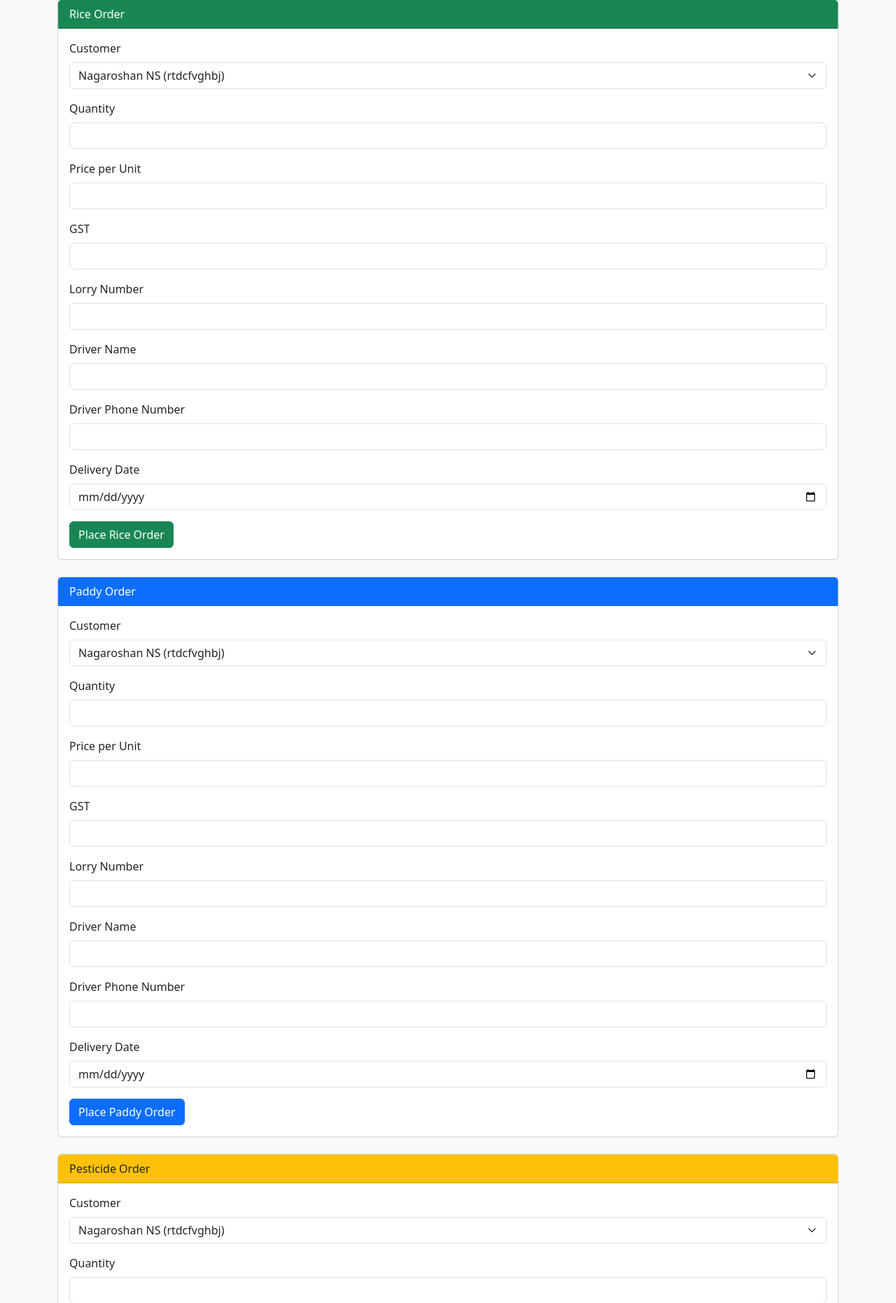
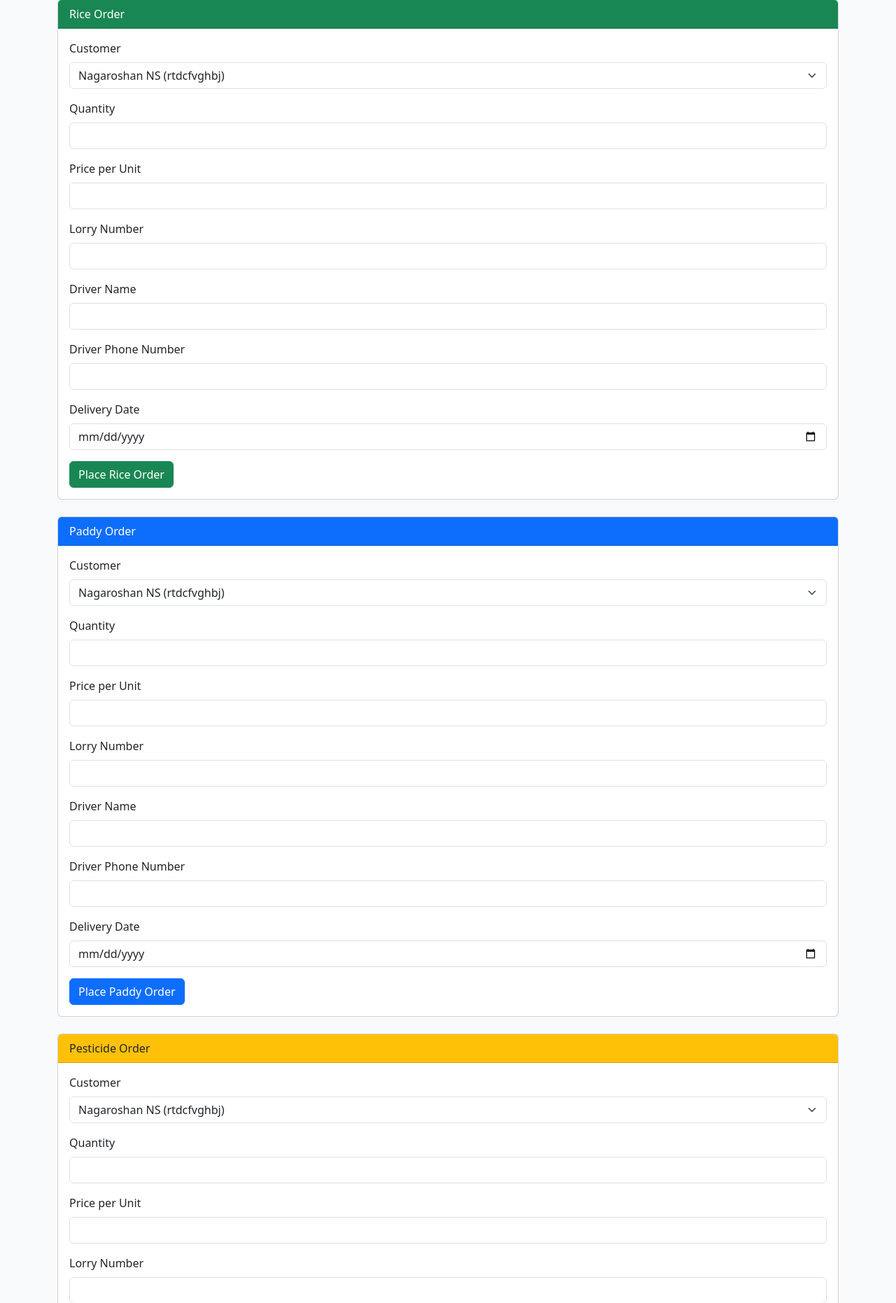
Before and after one commit to Rishvanth28/Paddy, a Django app: template paddy_proj/paddy_app/templates/place_order.html in a window 1280 px wide. Shown: the part 111-1973 px from the top of the page at 70% size. Run offline with Django 5.2, Linux system fonts and the light colour scheme; the template is opened without the code that fills it: values that come from a table or form of the project are taken from there, others are empty; data comes from the database, SQL or seed files in the repository; both versions use the stored data as it was after the commit.

Commit message:
updated place order logics

```diff
--- a/paddy_proj/paddy_app/templates/place_order.html
+++ b/paddy_proj/paddy_app/templates/place_order.html
@@ -39,10 +39,6 @@
                     <input type="number" name="price_per_unit" class="form-control" required>
                 </div>
 
-                <div class="mb-3">
-                    <label class="form-label">GST</label>
-                    <input type="text" name="GST" class="form-control">
-                </div>
 
                 <div class="mb-3">
                     <label class="form-label">Lorry Number</label>
@@ -100,10 +96,7 @@
                     <input type="number" name="price_per_unit" class="form-control" required>
                 </div>
 
-                <div class="mb-3">
-                    <label class="form-label">GST</label>
-                    <input type="text" name="GST" class="form-control">
-                </div>
+
 
                 <div class="mb-3">
                     <label class="form-label">Lorry Number</label>
@@ -161,10 +154,6 @@
                     <input type="number" name="price_per_unit" class="form-control" required>
                 </div>
 
-                <div class="mb-3">
-                    <label class="form-label">GST</label>
-                    <input type="text" name="GST" class="form-control">
-                </div>
 
                 <div class="mb-3">
                     <label class="form-label">Lorry Number</label>
```
Also changed, not shown: paddy_proj/paddy_app/views.py (+5 -6 lines), paddy_proj/db.sqlite3.
